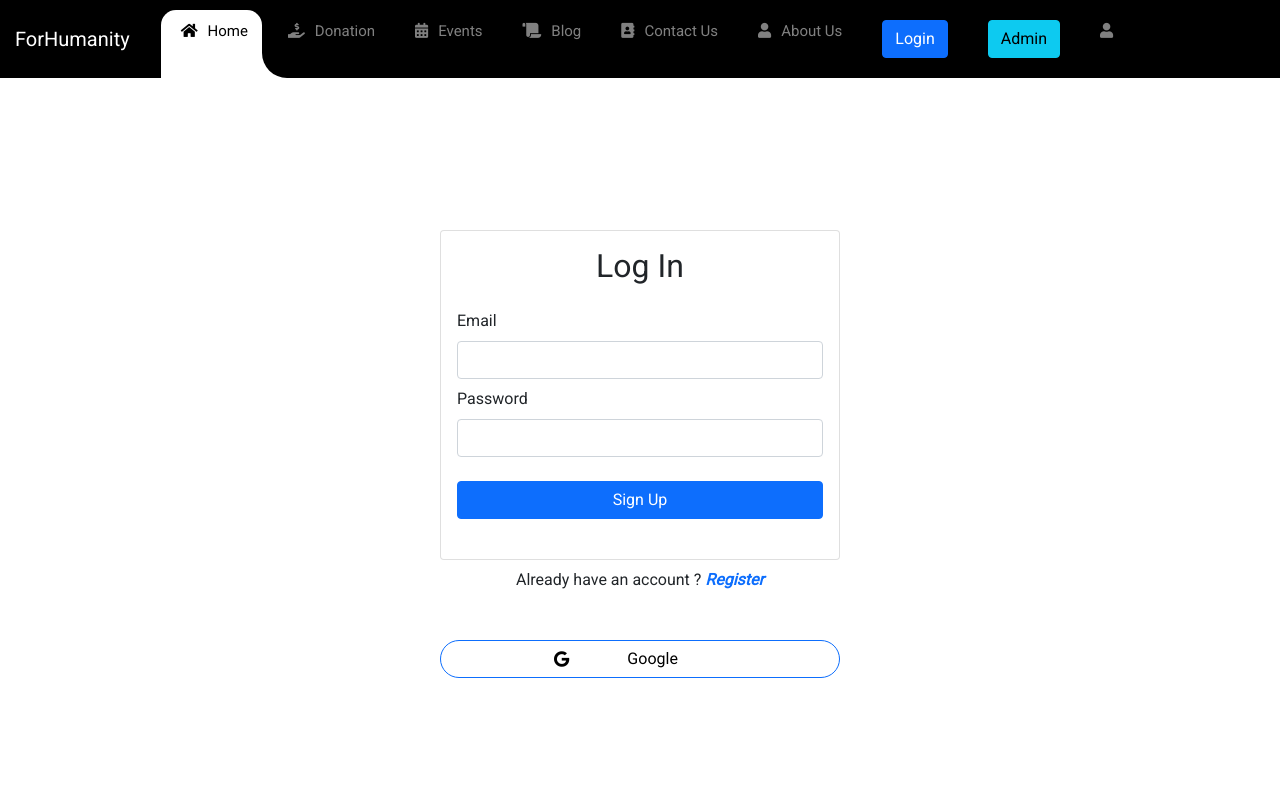
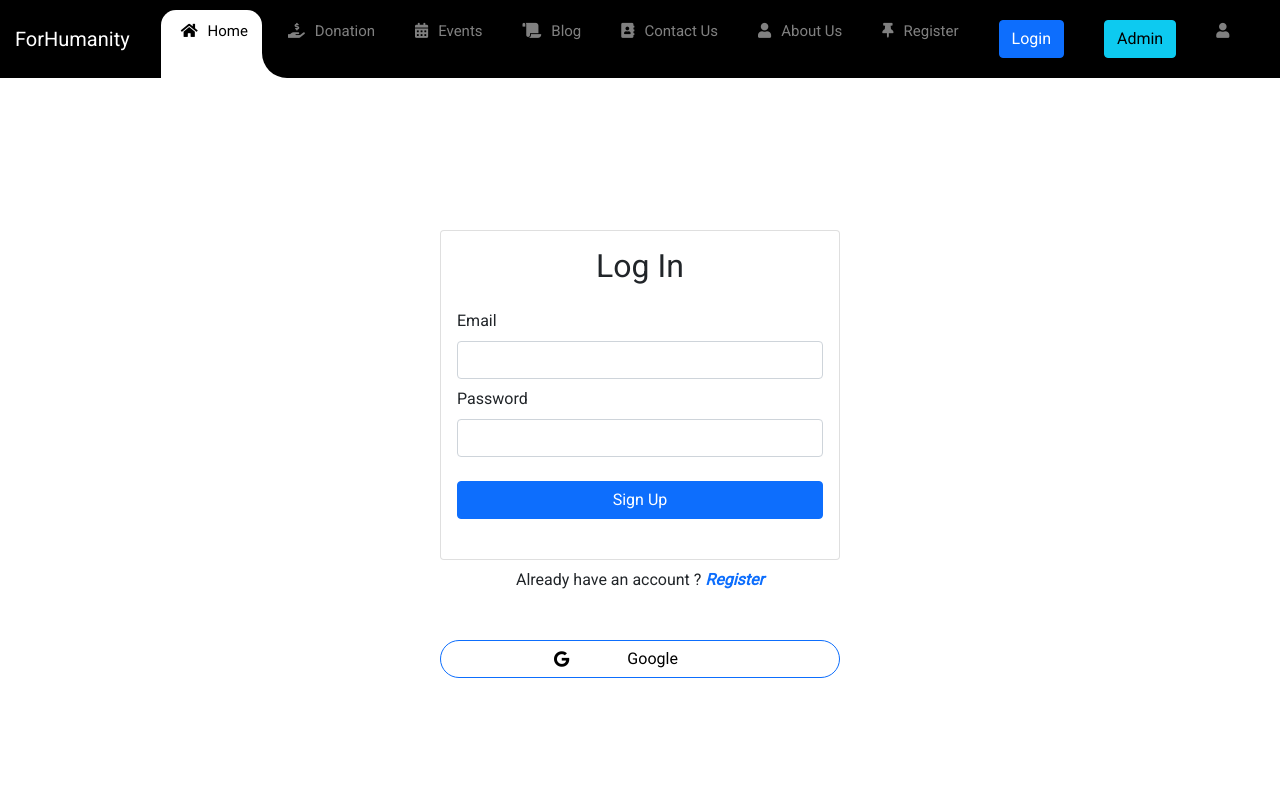
Before and after one commit to ImrulEmon/ForHumanity, a React (Create React App) app in the folder client/: page /login in a window 1280 px wide. Shown: the top 800 px of the page. Built offline with nearby package versions, Linux system fonts and the light colour scheme; no server answers.

Commit message:
register router

```diff
--- a/client/src/components/Navbar/Navbar.js
+++ b/client/src/components/Navbar/Navbar.js
@@ -4,6 +4,7 @@ import { NavLink } from "react-router-dom";
 import $ from "jquery";
 import useFirebase from "../../hooks/useFirebase";
 import useAuth from "../../hooks/useAuth";
+import {Helmet} from "react-helmet";
 
 const Navbar = () => {
   function animation() {
@@ -47,8 +48,14 @@ const Navbar = () => {
   const { user,logOut } = useAuth();
 
   console.log(user)
+  // ===================
+
+
+
+  // ===================
 
   return (
+    <>
     <nav className="navbar sticky-top navbar-expand-lg navbar-mainbg">
       <NavLink className="navbar-brand navbar-logo" to="/">
         ForHumanity
@@ -113,6 +120,12 @@ const Navbar = () => {
             </NavLink>
           </li>
 
+          <li className="nav-item">
+            <NavLink className="nav-link" to="/register">
+              <i className="fas fa-thumbtack"></i>Register
+            </NavLink>
+          </li>
+
           <li>
           {user?.displayName ? (
                 <NavLink to="/">
@@ -139,6 +152,7 @@ const Navbar = () => {
         </ul>
       </div>
     </nav>
+    </>
   );
 };
 export default Navbar;
--- a/client/src/pages/Login/Login.js
+++ b/client/src/pages/Login/Login.js
@@ -4,10 +4,11 @@ import { Link, useLocation, useNavigate } from "react-router-dom";
 import useFirebase from "../../hooks/useFirebase";
 import "./Login.css";
 import { useTabtitle } from '../../hooks/useTabtitle';
+import useAuth from "../../hooks/useAuth";
 
 const Login = () => {
   useTabtitle("Log In")
-  const {user,setUser,signInUsingGoogle,setIsLoading}=useFirebase({});
+  const {user,setUser,signInUsingGoogle,setIsLoading}=useAuth();
   const location = useLocation();
   const navigate = useNavigate();
   const redirect_uri= location.state?.from || '/admin';
```
Also changed, not shown: client/package.json (+4 -3 lines), 1 other file (tests, documents, lock files or other folders).
